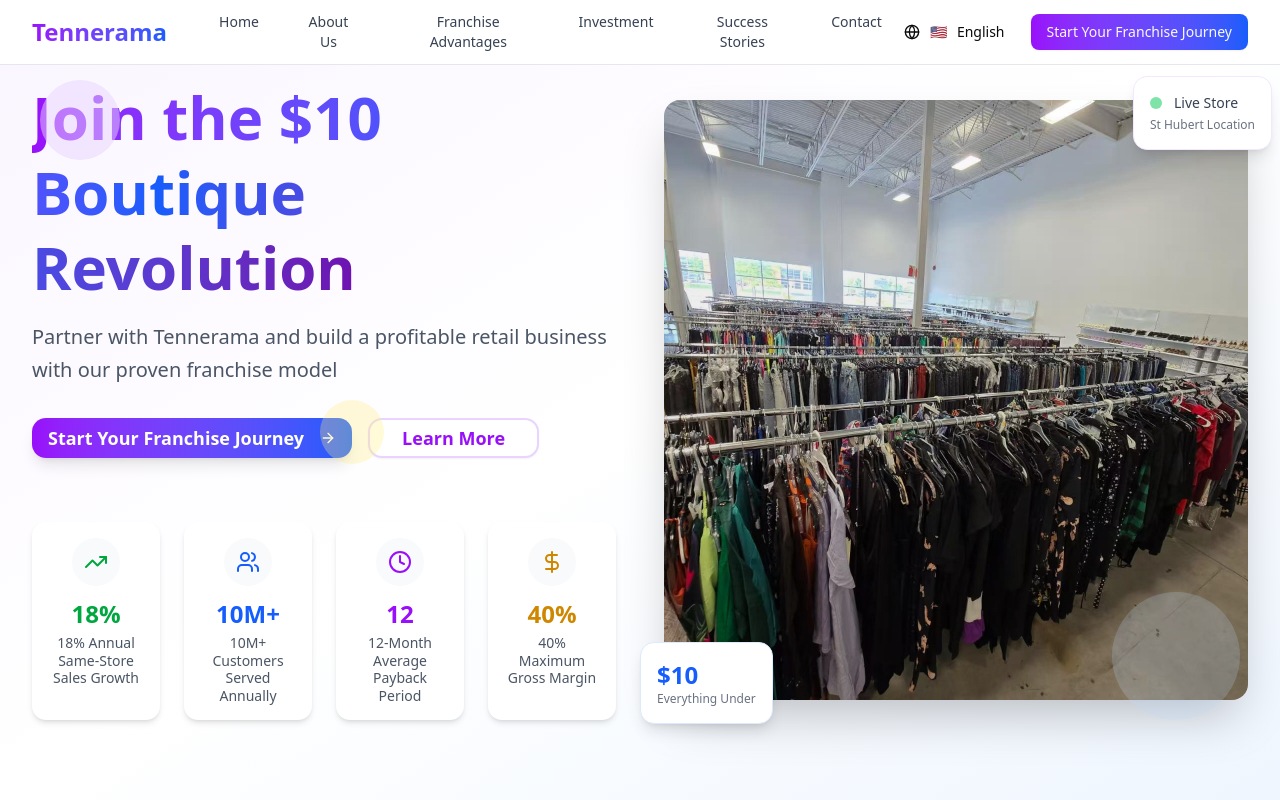
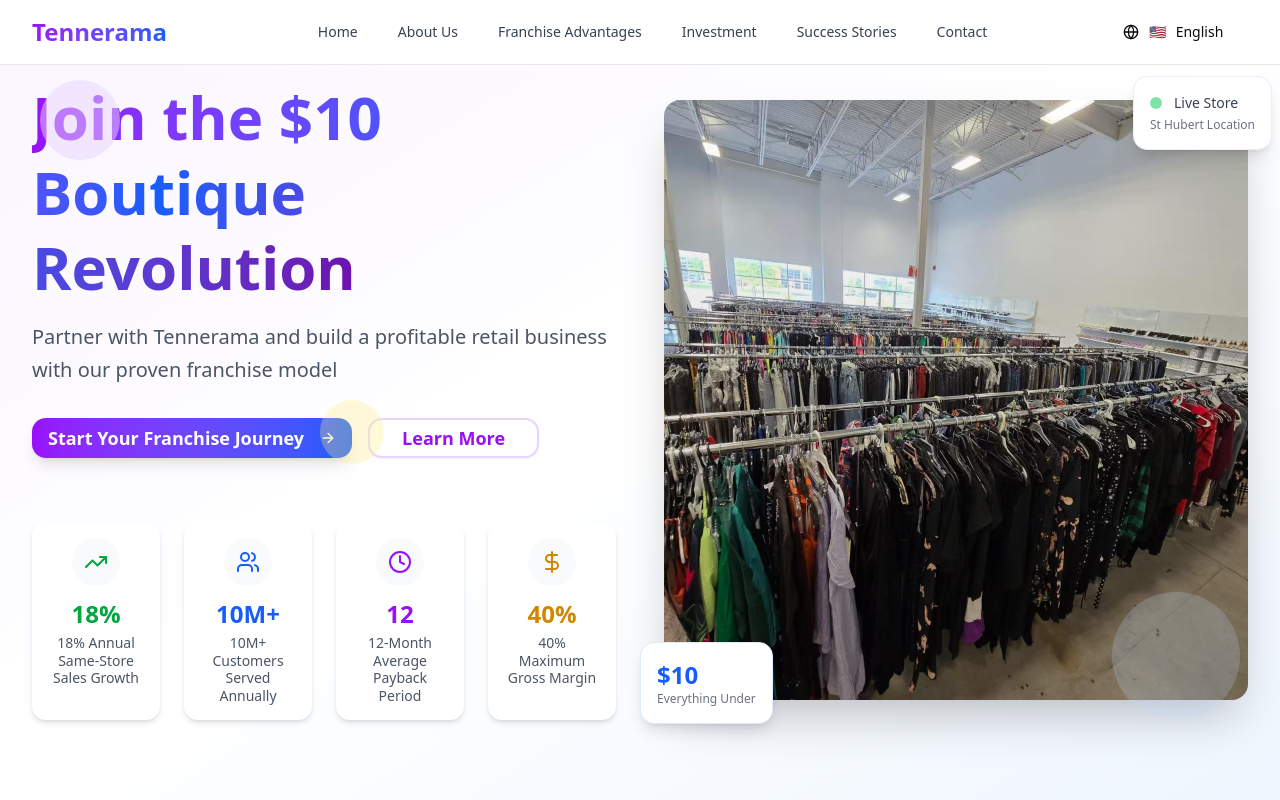
Before and after one commit to Tennerama/website, a React (Vite) app: page / in a window 1280 px wide. Shown: the top 800 px of the page. Built offline with nearby package versions, Linux system fonts and the light colour scheme.

Commit message:
fix: resolve navigation button width issue
- Remove CTA button from navigation bar
- Increase language switcher button width to 150px
- Remove text truncation to show full language names
- Ensure consistent navigation layout across all languages
- Fix mobile navigation layout

```diff
--- a/src/components/Navigation.jsx
+++ b/src/components/Navigation.jsx
@@ -52,20 +52,19 @@
             </div>
           </div>
 
-          {/* Language Selector & CTA */}
-          <div className="hidden md:flex items-center space-x-4">
+          {/* Language Selector only */}
+          <div className="hidden md:flex items-center">
             <div className="relative">
               <Button
                 variant="ghost"
                 size="sm"
                 onClick={() => setIsLanguageOpen(!isLanguageOpen)}
-                className="flex items-center space-x-1"
+                className="flex items-center justify-center space-x-1 w-[150px]"
               >
-                <Globe className="h-4 w-4" />
-                <span>{languages[currentLanguage].flag}</span>
+                <Globe className="h-4 w-4 flex-shrink-0" />
+                <span className="flex-shrink-0">{languages[currentLanguage].flag}</span>
                 <span>{languages[currentLanguage].name}</span>
               </Button>
-
               {isLanguageOpen && (
                 <div className="absolute right-0 mt-2 w-48 bg-white rounded-md shadow-lg border border-gray-200">
                   {Object.values(languages).map((lang) => (
@@ -86,13 +85,6 @@
                 </div>
               )}
             </div>
-
-            <Button
-              onClick={() => scrollToSection('#contact')}
-              className="bg-gradient-to-r from-purple-600 to-blue-600 hover:from-purple-700 hover:to-blue-700"
-            >
-              {t('hero.cta')}
-            </Button>
           </div>
 
           {/* Mobile menu button */}
@@ -121,7 +113,6 @@
                 {t(`nav.${item.key}`)}
               </button>
             ))}
-
             {/* Mobile Language Selector */}
             <div className="px-3 py-2">
               <div className="flex items-center space-x-2 mb-2">
@@ -146,15 +137,6 @@
                 ))}
               </div>
             </div>
-
-            <div className="px-3 py-2">
-              <Button
-                onClick={() => scrollToSection('#contact')}
-                className="w-full bg-gradient-to-r from-purple-600 to-blue-600 hover:from-purple-700 hover:to-blue-700"
-              >
-                {t('hero.cta')}
-              </Button>
-            </div>
           </div>
         </div>
       )}
```
